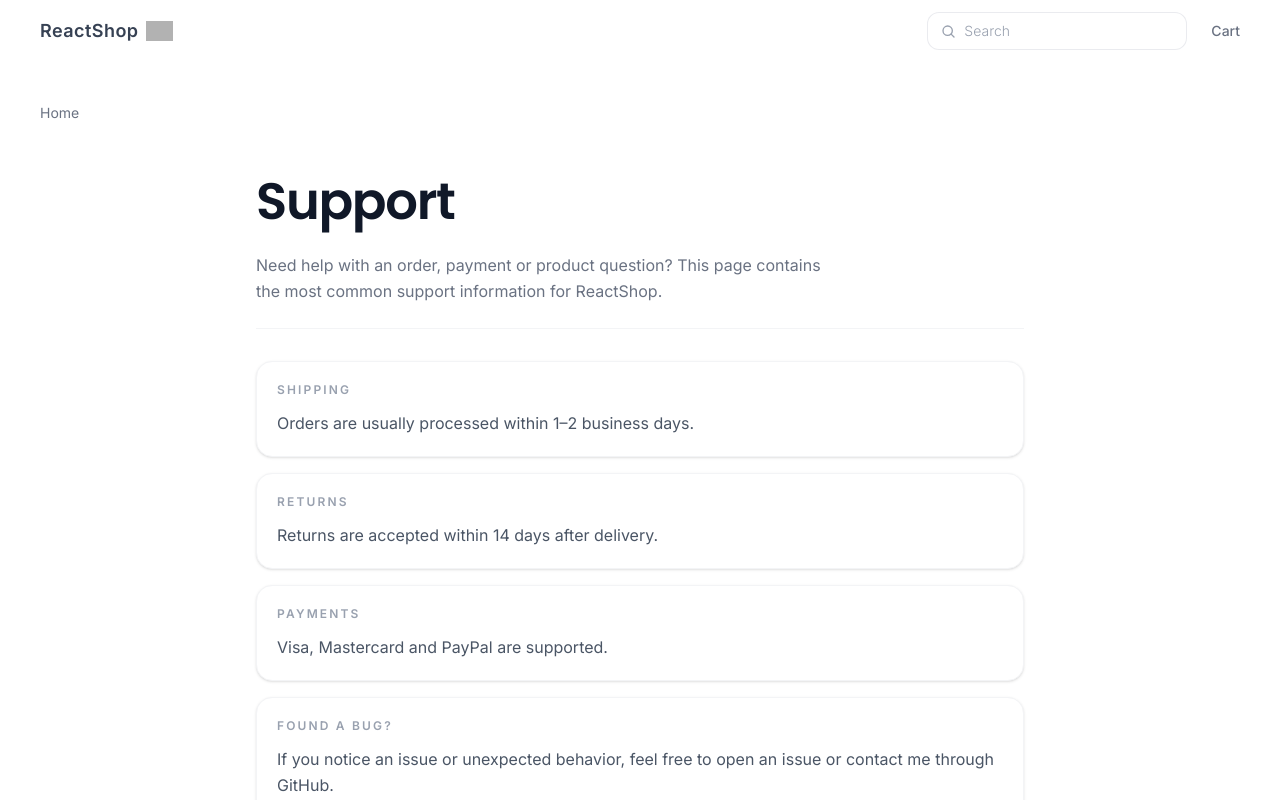
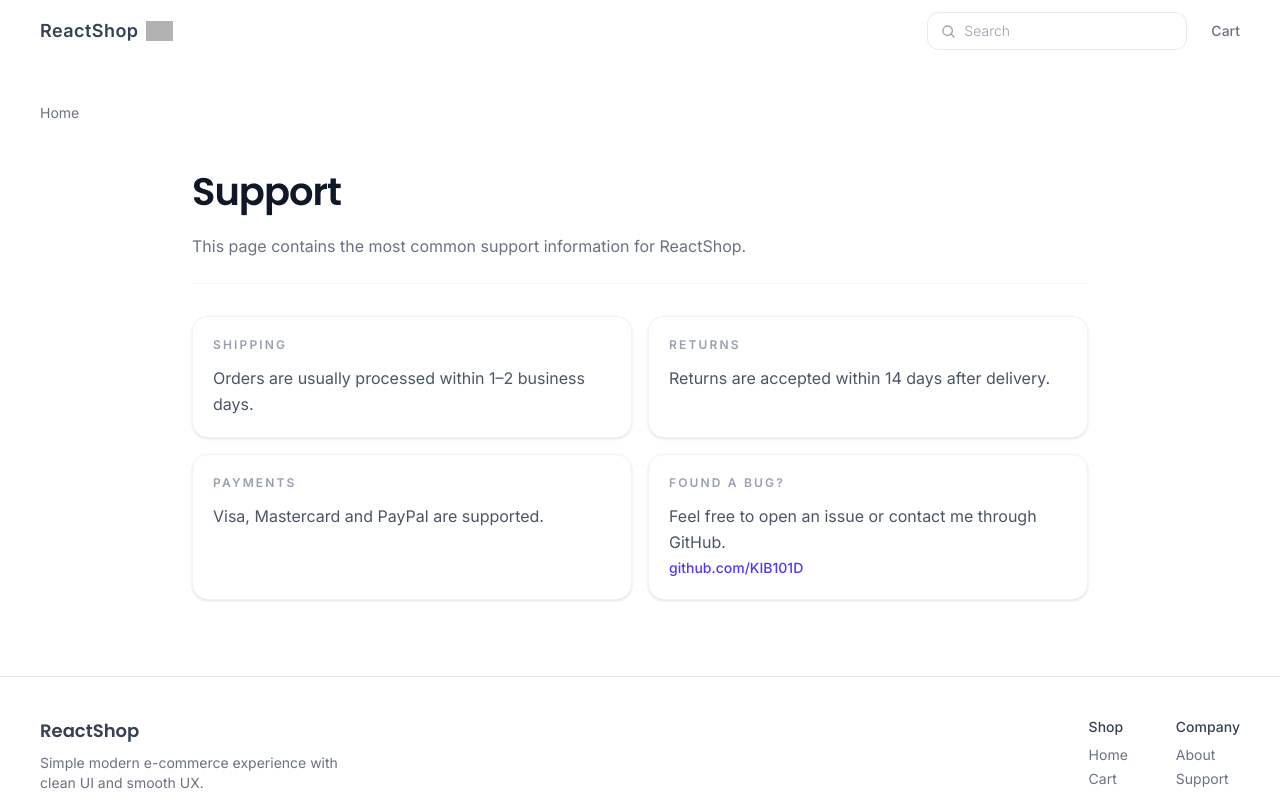
Before and after one commit to KIB101D/vite-react-ecommerce, a React (Vite) app: page /support in a window 1280 px wide. Shown: the top 800 px of the page. Built offline with nearby package versions, Linux system fonts and the light colour scheme; grey boxes are pictures that could not be loaded.

Commit message:
feat: upgrade Support page to a 2-column grid and refine typography
- clean up text descriptions

```diff
--- a/src/pages/Support.tsx
+++ b/src/pages/Support.tsx
@@ -1,18 +1,17 @@
 function Support() {
   return (
-    <div className="w-full max-w-3xl py-6 mx-auto sm:py-10 animate-fade-in">
+    <div className="w-full max-w-4xl py-6 mx-auto sm:py-10 animate-fade-in">
       <div className="pb-6 border-b border-gray-100">
-        <h1 className="text-gray-900 font-heading font-semibold tracking-tight text-[clamp(2rem,4vw,3.5rem)]">
+        <h1 className="text-gray-900 font-heading font-semibold tracking-tight text-[clamp(1.8rem,3vw,3rem)]">
           Support
         </h1>
 
         <p className="max-w-xl mt-3 text-base leading-relaxed text-gray-500">
-          Need help with an order, payment or product question? This page
-          contains the most common support information for ReactShop.
+          This page contains the most common support information for ReactShop.
         </p>
       </div>
 
-      <div className="grid gap-4 mt-8">
+      <div className="grid gap-4 mt-8 md:grid-cols-2">
         <div className="p-5 bg-white border border-gray-100 shadow-sm rounded-2xl">
           <p className="text-xs font-semibold tracking-[0.18em] text-gray-400 uppercase">
             Shipping
@@ -49,15 +48,14 @@ function Support() {
           </p>
 
           <p className="mt-3 leading-relaxed text-gray-600">
-            If you notice an issue or unexpected behavior, feel free to open an
-            issue or contact me through GitHub.
+            Feel free to open an issue or contact me through GitHub.
           </p>
 
           <a
             href="https://github.com/KIB101D"
             target="_blank"
             rel="noopener noreferrer"
-            className="inline-flex mt-4 text-sm font-medium text-indigo-600 transition hover:text-indigo-500"
+            className="mt-4 text-sm font-medium text-indigo-600 transition hover:text-indigo-500"
           >
             github.com/KIB101D
           </a>
```
